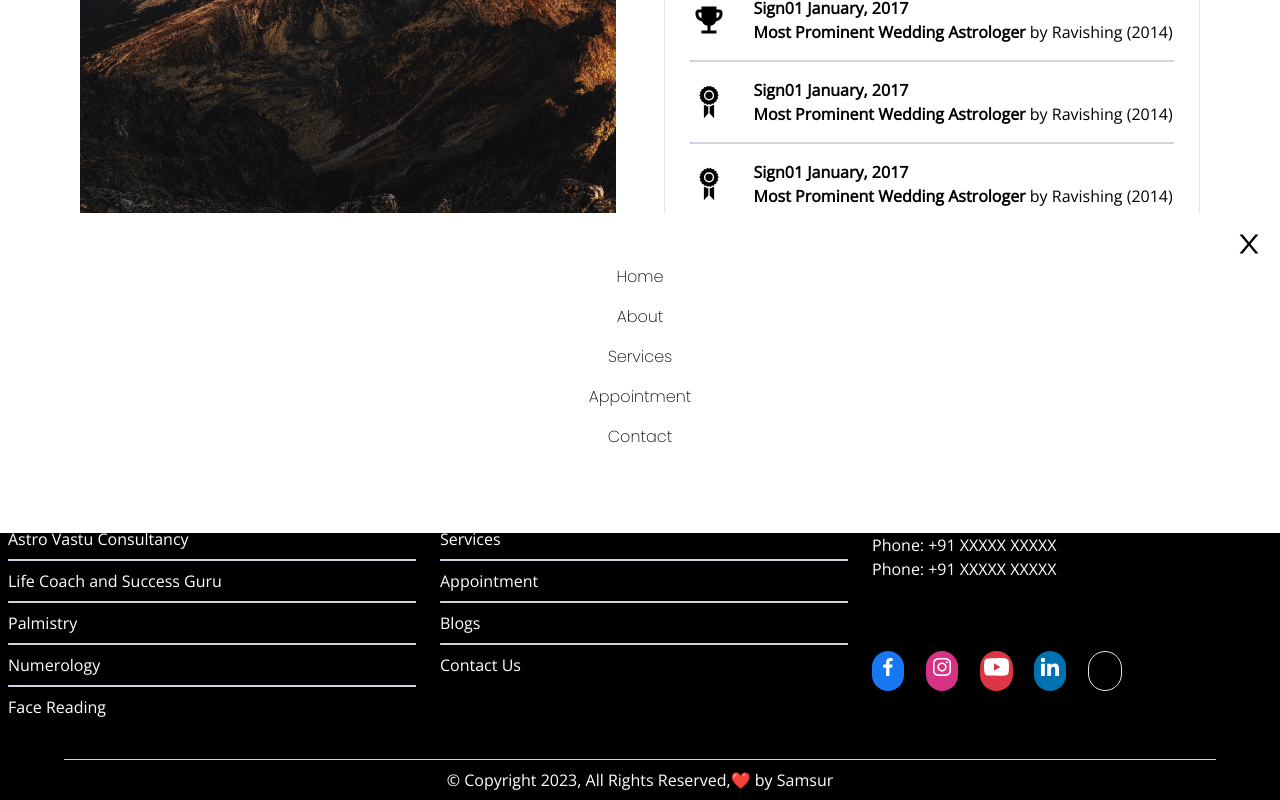
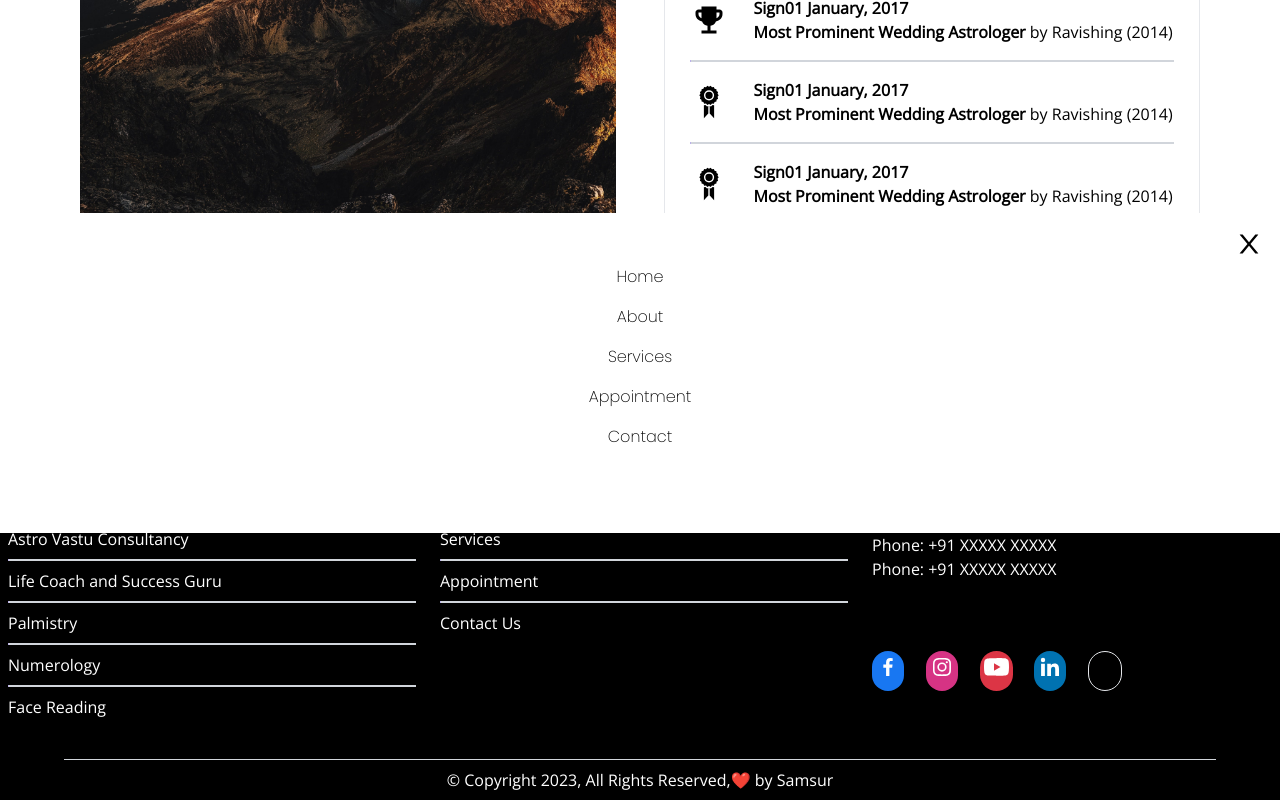
Before and after one commit to Samsursekh/Achariyadebdutta.com, a React (Vite) app in the folder frontend/: page /awards in a window 1280 px wide. Shown: the part 587-1387 px from the top of the page. Built offline with nearby package versions, Linux system fonts and the light colour scheme; some icons are missing.

Commit message:
blog page has commented out for some reason

```diff
--- a/frontend/src/components/Footer.jsx
+++ b/frontend/src/components/Footer.jsx
@@ -97,13 +97,13 @@ const Footer = () => {
             {/* <li>Events</li>
             <hr className="border border-s-violet-400 border-gray-300 my-2 m-auto" /> */}
 
-            <li
+            {/* <li
               onClick={handleLinkClickToGoToBlogPage}
               className="cursor-pointer"
             >
               Blogs
             </li>
-            <hr className="border border-s-violet-400 border-gray-300 my-2 m-auto" />
+            <hr className="border border-s-violet-400 border-gray-300 my-2 m-auto" /> */}
 
             <Link to="/contact">
               <li>Contact Us</li>
```
